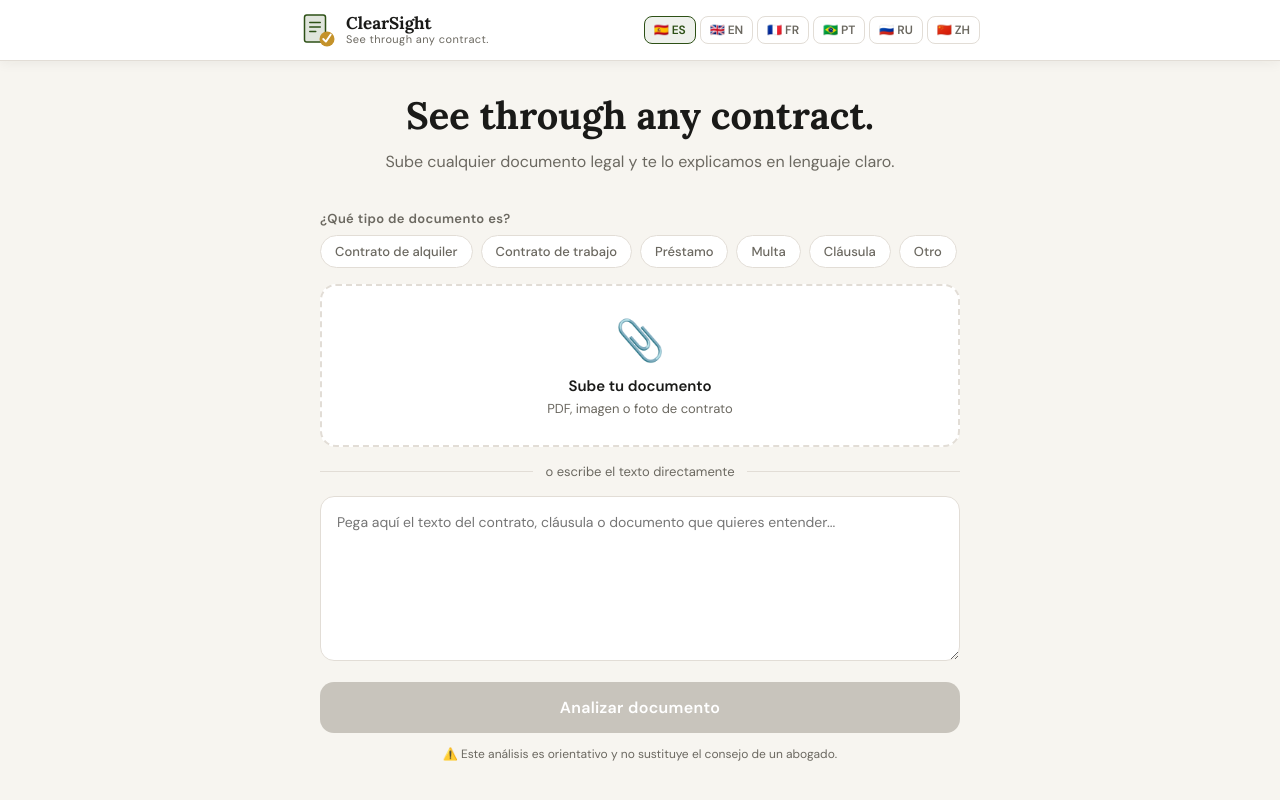
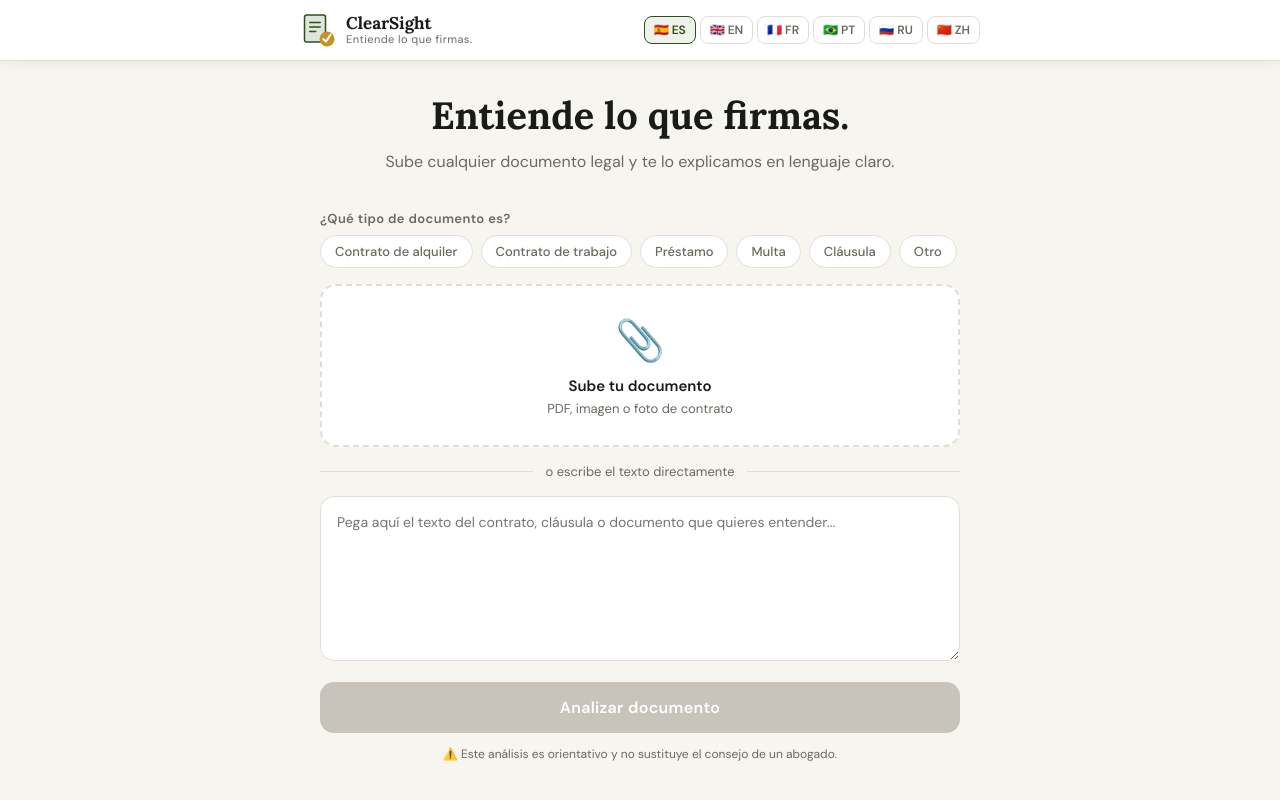
Before and after one commit to gonrob/clearsight, a React (Vite) app: page / in a window 1280 px wide. Shown: the top 800 px of the page. Built offline with nearby package versions, Linux system fonts and the light colour scheme.

Commit message:
fix: taglines per language

```diff
--- a/src/App.jsx
+++ b/src/App.jsx
@@ -21,7 +21,7 @@ const C = {
 const LANGS = {
   es: {
     flag:"🇪🇸", name:"Español",
-    tagline:"See through any contract.",
+    tagline:"Entiende lo que firmas.",
     sub:"Sube cualquier documento legal y te lo explicamos en lenguaje claro.",
     uploadTitle:"Sube tu documento",
     uploadSub:"PDF, imagen o foto de contrato",
```
